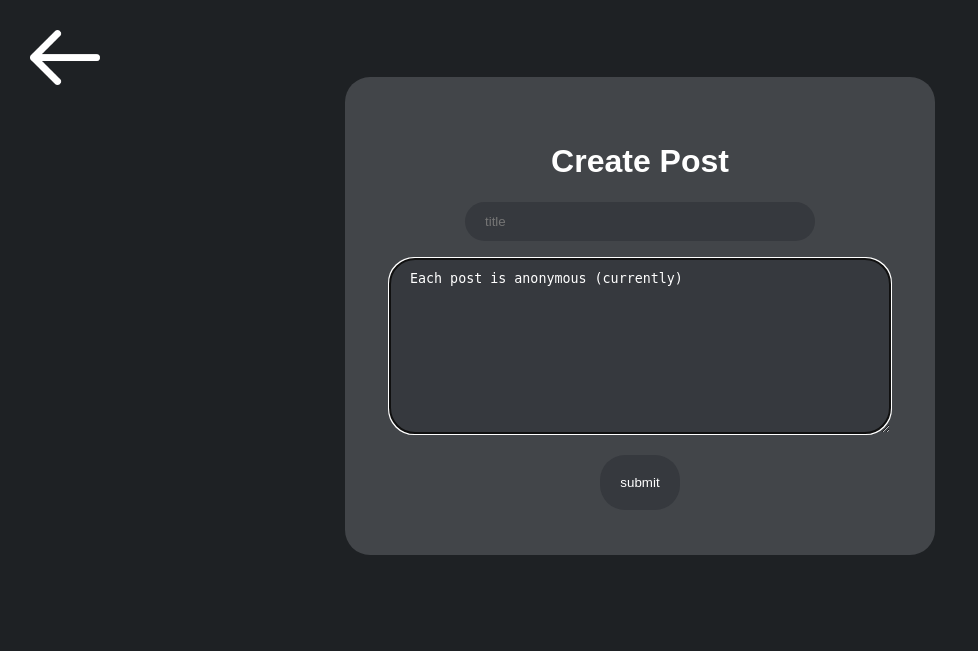
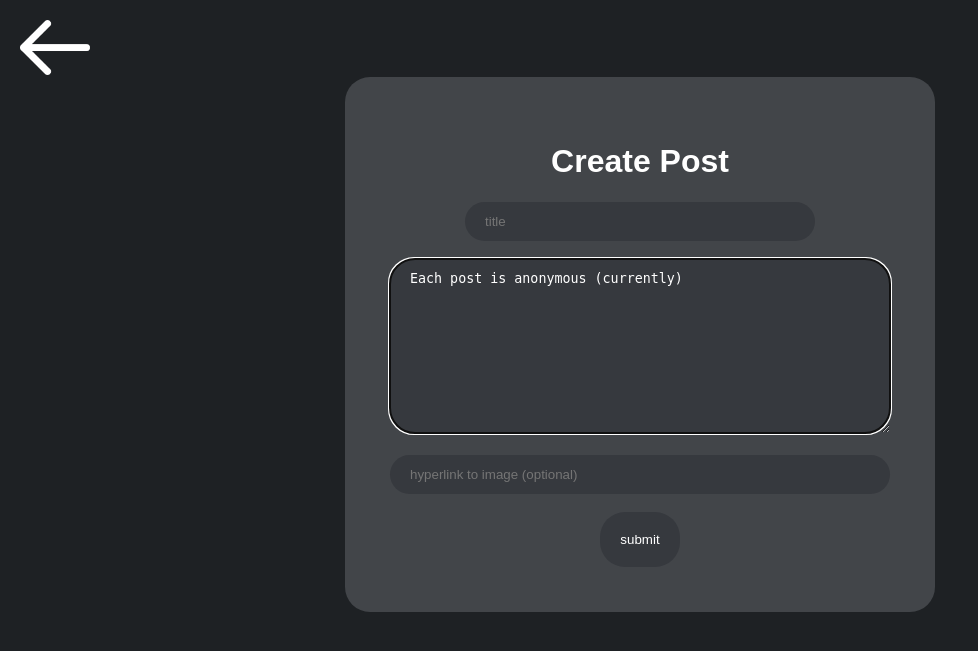
Before and after one commit to connorm400/social-nexus, a Flask app: page /dropper in a window 1280 px wide. Shown: the top 651 px of the page, without its empty margins (0-978 px from the left). Run offline with Flask 3, Linux system fonts and the light colour scheme; a user stored in the database is signed in.

Commit message:
added image support

```diff
--- a/app.py
+++ b/app.py
@@ -31,6 +31,7 @@ class entry(db.Model):
     id = db.Column(db.Integer, primary_key=True)
     title = db.Column(db.String(150), nullable=False)
     content = db.Column(db.String(400), nullable=False)
+    image = db.Column(db.String(500), nullable=True)
     date_created = db.Column(db.DateTime, default=datetime.now)
     votes = db.Column(db.Integer, default=0)
     author = db.Column(db.Integer, nullable=False)
@@ -118,9 +119,10 @@ def submit():
     if request.method == 'POST':
         submission_content = request.form['content'] # extracting data from the form
         post_title = request.form['title']
+        image = request.form['image']
         author = current_user.id
         author_name = current_user.name
-        new_submission = entry(content=submission_content, title=post_title, author=author, author_name=author_name)
+        new_submission = entry(content=submission_content, title=post_title, author=author, author_name=author_name, image=image)
 
         try:
             db.session.add(new_submission) # adding the task extracted from the form to the database and commiting to save
--- a/static/css/main.css
+++ b/static/css/main.css
@@ -27,12 +27,16 @@ body {
     border-radius: 25px;
     padding: 4%;
 }
+img.box {
+    width: 40%;
+    height: auto;
+}
 img.back {
     position:absolute;
     width: 70px;
     top: 20px;
     left: 20px;
-    padding:10px;
+
 }
 .postbox {
     background-color: rgb(54,57,62);
--- a/templates/dropper.html
+++ b/templates/dropper.html
@@ -13,7 +13,8 @@
     <input type="text" name="title" id="titleinput" placeholder="title"><br><br>
     <textarea name="content" id="content" rows="10" cols="50" autofocus maxlength="400">
 Each post is anonymous (currently)
-    </textarea>
+    </textarea> <br><br>
+    <input type="text" name="image" id="imageinput" placeholder="hyperlink to image (optional)">
     <br><br>
     <input type="submit" value="submit">
 </form>
--- a/templates/post.html
+++ b/templates/post.html
@@ -11,6 +11,7 @@
 <div class="box">
     <p>{{ post.content }}</p>
     <br>
+    <img src='{{ post.image }}' class="box">
     <p>likes: {{ post.votes }} | <a href="/upvote-post/{{ post.id }}">like</a></p>
     <p><b>Date created: {{ post.date_created.date() }} | <a href="/del/{{ post.id }}">Delete</a></b></p>
 
```
Also changed, not shown: instance/submissions.db.
